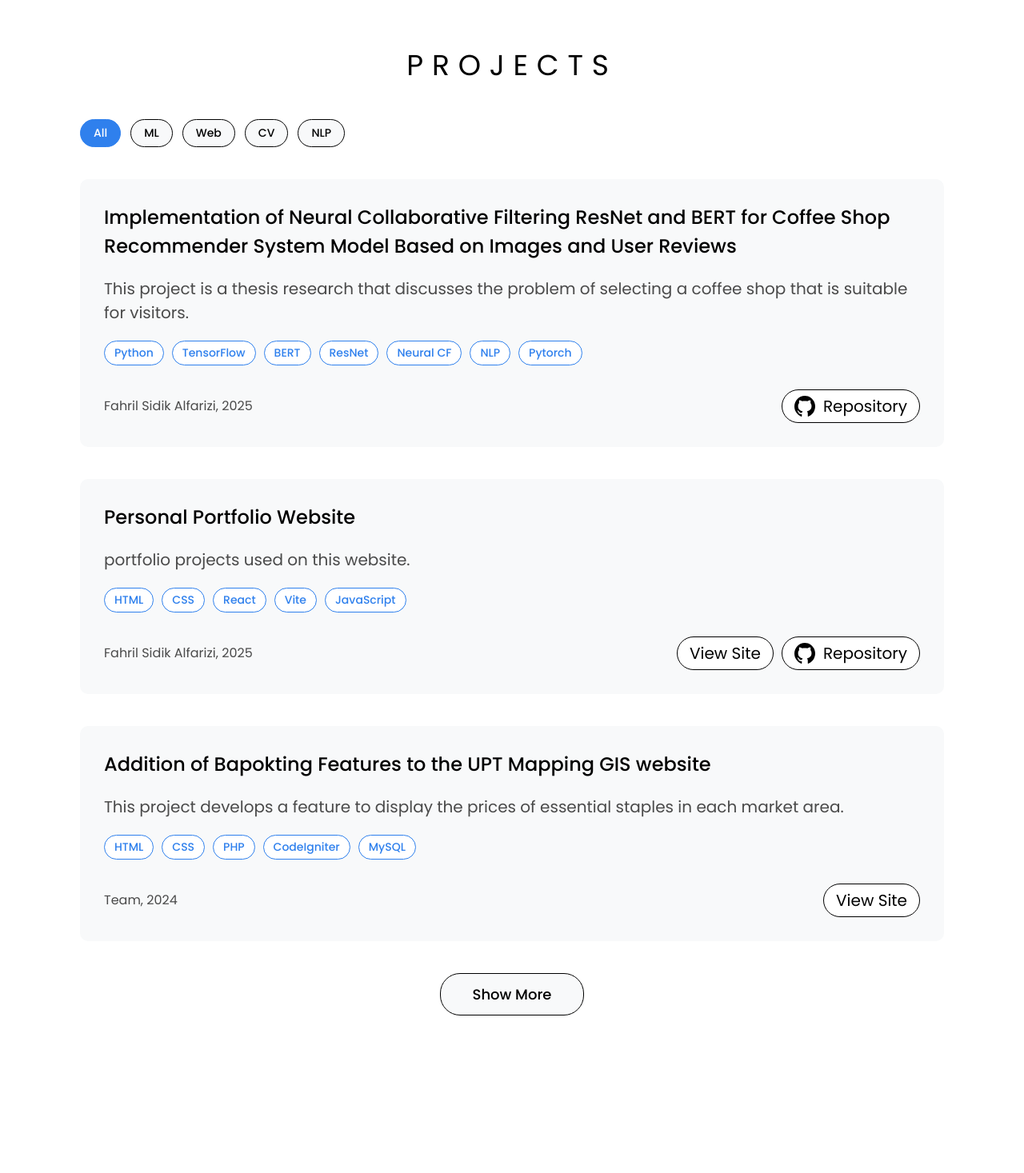
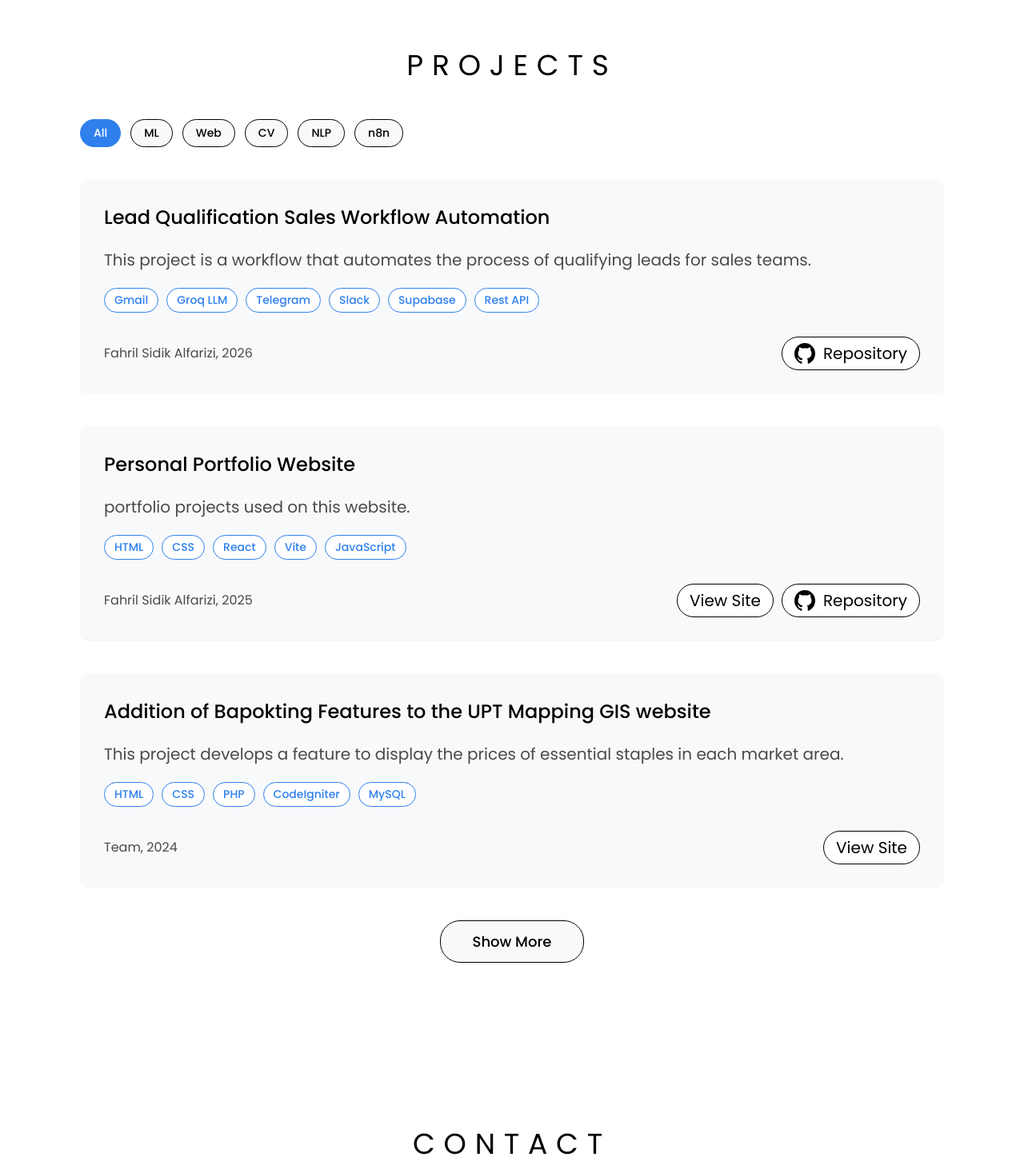
Before and after one commit to fahrilalfariziii/Web-portfolio, a React (Vite) app: page / in a window 1280 px wide. Shown: the part 3333-4800 px from the top of the page at 80% size. Built offline with nearby package versions, Linux system fonts and the light colour scheme; no server answers.

Commit message:
Update projects section: add n8n projects and GitHub profile redirect for All show more

```diff
--- a/src/components/Projects.jsx
+++ b/src/components/Projects.jsx
@@ -2,6 +2,7 @@ import React, { useState, useEffect } from "react";
 import { trackSectionView } from '../utils/analytics';
 import { asset } from '../utils/assetPath';
 import projectsData from '../data/Projects.json';
+import projectsData2 from '../data/Projects2.json';
 import "../styles/Projects.css";
 
 const Projects = () => {
@@ -17,8 +18,9 @@ const Projects = () => {
     setShowAll(false);
   }, [filter]);
 
-  // Convert JSON object to array
-  const projects = Object.values(projectsData);
+  // Combine JSON objects and convert to array
+  const allProjectsData = { ...projectsData, ...projectsData2 };
+  const projects = Object.values(allProjectsData);
 
   // Filter projects based on selected category
   const filteredProjects = filter === "all"
@@ -65,6 +67,12 @@ const Projects = () => {
         >
           NLP
         </button>
+        <button
+          className={`filter-btn ${filter === "n8n" ? "active" : ""}`}
+          onClick={() => setFilter("n8n")}
+        >
+          n8n
+        </button>
       </div>
       <div className="projects-grid">
         {displayedProjects.map((project, index) => (
@@ -109,12 +117,23 @@ const Projects = () => {
       </div>
       {shouldShowMoreButton && !showAll && (
         <div className="show-more-container">
+          {filter === "all" ? (
+            <a
+              href="https://github.com/fahrilalfariziii"
+              className="show-more-btn"
+              target="_blank"
+              rel="noopener noreferrer"
+            >
+              Show More
+            </a>
+          ) : (
             <button
               className="show-more-btn"
               onClick={() => setShowAll(true)}
             >
               Show More
             </button>
+          )}
         </div>
       )}
     </section>
--- /dev/null
+++ b/src/data/Projects2.json
@@ -0,0 +1,32 @@
+{
+    "project1": {
+        "title": "Lead Qualification Sales Workflow Automation",
+        "description": "This project is a workflow that automates the process of qualifying leads for sales teams.",
+        "technologies": [
+            "Gmail",
+            "Groq LLM",
+            "Telegram",
+            "Slack",
+            "Supabase",
+            "Rest API"
+        ],
+        "categories":"n8n",
+        "year": "Fahril Sidik Alfarizi, 2026",
+        "repoUrl": "https://github.com/fahrilalfariziii/n8n-workflow-portfolio/tree/main/Lead-Qualification-Sales"
+    },
+    "Project2": {
+        "title": "AI Employee Helpdesk & IT Ticket Routing + RAG",
+        "description": "This project is a workflow that automates the process of routing IT tickets to the appropriate department and providing AI-powered assistance to employees.",
+        "technologies": [
+            "Groq LLM",
+            "Telegram",
+            "Supabase",
+            "Pinecone",
+            "Hugging Face Embeddings",
+            "Rest API"
+        ],
+        "categories":"n8n",
+        "year": "Fahril Sidik Alfarizi, 2026",
+        "repoUrl": "https://github.com/fahrilalfariziii/n8n-workflow-portfolio/tree/main/RAG-Helpdesk-IT%20and-Ticket-Routing"
+    }
+}
```
Lines whose indentation alone changed are shown as unchanged.
